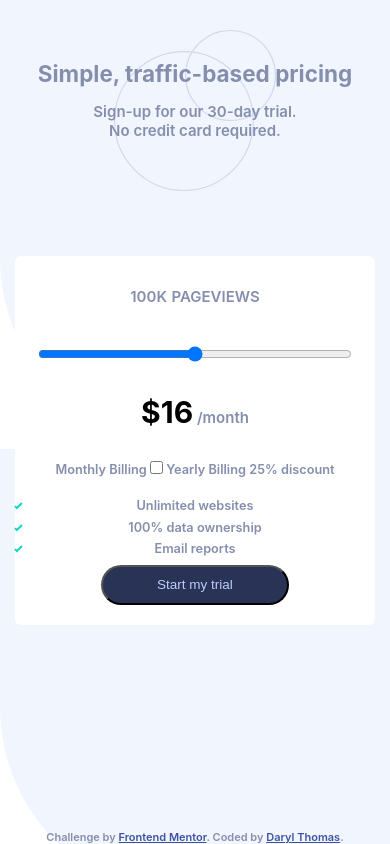
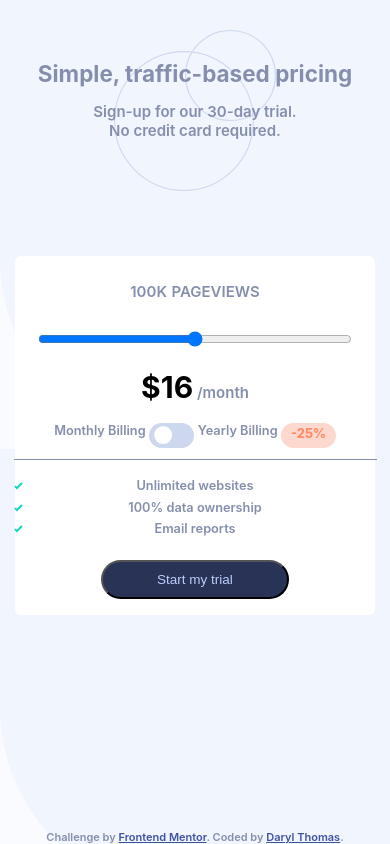
Before and after one commit to ThomasTW935/FrontEndMentor--interactive-pricing-component, a plain HTML site: page index.html in a window 390 px wide. Drawn offline with Linux system fonts and the light colour scheme.

Commit message:
Mobile V Completedd

```diff
--- a/index.html
+++ b/index.html
@@ -27,9 +27,14 @@
       <h1 class='priceComponent__cost'>$</h1> /month
     </div>
     <div class='priceComponent__billing'>
-      Monthly Billing
-      <input type="checkbox" class='priceComponent__toggle'>
-      Yearly Billing <span class='priceComponent__discount'>25% discount</span>
+      <p>Monthly Billing</p>
+      <label class='priceComponent__toggleContainer'>
+        <input type="checkbox" class='priceComponent__toggle'>
+        <span class='priceComponent__customToggle'></span>
+      </label>
+      <p>Yearly Billing</p>
+      <span class='priceComponent__discountMobile'>-25%</span>
+      <span class='priceComponent__discountDesktop'>25% discount</span>
     </div>
     <ul class='priceComponent__list'>
       <li>Unlimited websites</li>
--- a/script.js
+++ b/script.js
@@ -1,26 +1,36 @@
+let priceRange = [
+  { views: '10K', cost: 8 },
+  { views: '50K', cost: 12 },
+  { views: '100K', cost: 16 },
+  { views: '500k', cost: 24 },
+  { views: '1M', cost: 36 }
+]
+
+let views = document.querySelector('.priceComponent__views')
+let cost = document.querySelector('.priceComponent__cost')
+let inputRange = document.querySelector('.priceComponent__inputRange')
+let initialValue = sessionStorage.index ?? 2
+let discountToggle = document.querySelector('.priceComponent__toggle')
+
+
+init()
+
+function init() {
+  setInputRangeValue(initialValue)
+  inputRangeEvent()
+}
 
 function inputRangeEvent() {
-  let inputRange = document.querySelector('.priceComponent__inputRange')
-
   inputRange.addEventListener('change', () => {
-    console.log(inputRange.value)
     setInputRangeValue(inputRange.value)
   })
 }
-
-function setInputRangeValue(index = 2) {
-  let priceRange = [
-    { views: '10K', cost: 8 },
-    { views: '50K', cost: 12 },
-    { views: '100K', cost: 16 },
-    { views: '500k', cost: 24 },
-    { views: '1M', cost: 36 }
-  ]
-  let views = document.querySelector('.priceComponent__views')
-  let cost = document.querySelector('.priceComponent__cost')
+function setInputRangeValue(index) {
   cost.innerHTML = '$' + priceRange[index].cost
   views.innerHTML = priceRange[index].views
+  inputRange.value = index
+  setSessionStorage(index)
 }
-
-setInputRangeValue()
-inputRangeEvent()
+function setSessionStorage(value) {
+  sessionStorage.setItem('index', value)
+}
--- a/styles/__mobile.scss
+++ b/styles/__mobile.scss
@@ -1,5 +1,6 @@
 body {
   background-image: url("../images/bg-pattern.svg");
+  background-color: $veryPaleBlue;
   padding: 2em 1em 0;
   color: $grayishBlue;
   display: flex;
@@ -25,7 +26,7 @@ header {
 .priceComponent {
   background: $white;
   display: grid;
-  grid-template: repeat(6, 1fr) / 1fr;
+  grid-template: repeat(4, 1fr) 2fr 1fr / 1fr;
   align-items: center;
   text-align: center;
   padding: 0.75em 1em;
@@ -69,10 +70,63 @@ header {
   }
   &__billing {
     font-size: 0.85em;
+    display: flex;
+    justify-content: center;
+    gap: 0.3em;
+  }
+  &__toggleContainer {
+    position: relative;
+    height: 2em;
+    width: 3.5em;
+    &:hover .priceComponent__customToggle {
+      background: $strongCyan;
+    }
   }
   &__toggle {
+    &:checked ~ .priceComponent__customToggle {
+      background: $strongCyan;
+      &::before {
+        transform: translate(0%, -50%);
+      }
+    }
   }
-  &__discount {
+
+  &__customToggle {
+    position: absolute;
+    top: 0;
+    left: 0;
+    right: 0;
+    bottom: 0;
+    background: $lightGrayishBlue;
+    border-radius: 1em;
+    transition: 0.3s ease-in-out;
+    &::before {
+      content: "";
+      position: absolute;
+      height: 1.4em;
+      width: 1.4em;
+      left: 50%;
+      top: 50%;
+      transform: translate(-100%, -50%);
+      border-radius: 100%;
+      background: white;
+      transition: 0.3s ease-in-out;
+    }
+  }
+
+  &__discountMobile,
+  &__discountDesktop {
+    background: $lightGrayishRed;
+    color: $lightRed;
+    padding: 0.25em 0.75em;
+    border-radius: 1em;
+    font-weight: 800;
+  }
+  &__discountDesktop {
+    display: none;
+  }
+  &__discountLabel {
+    display: none;
   }
   &__list {
     list-style: url("../images/icon-check.svg");
@@ -80,6 +134,17 @@ header {
     display: flex;
     flex-direction: column;
     gap: 0.5em;
+    padding: 1.5em 0;
+    position: relative;
+    &::before {
+      content: "";
+      position: absolute;
+      top: 0;
+      left: -5%;
+      right: -5%;
+      bottom: 0;
+      border-top: 1px solid $grayishBlue;
+    }
   }
   &__CTA {
     justify-self: center;
@@ -88,5 +153,8 @@ header {
     font-size: 0.9em;
     border-radius: 6em;
     padding: 0.75em 4em;
+    &:hover {
+      color: White;
+    }
   }
 }
--- a/styles/styles.scss
+++ b/styles/styles.scss
@@ -27,7 +27,7 @@ html {
 
 $softCyan: hsl(174, 77%, 80%);
 $strongCyan: hsl(174, 86%, 45%);
-$lightGrayishRed: hsl(14, 92%, 95%);
+$lightGrayishRed: hsl(13, 92%, 90%);
 $lightRed: hsl(15, 100%, 70%);
 $paleBlue: hsl(226, 100%, 87%);
 
```
Also changed, not shown: styles/styles.css, 1 other file.
